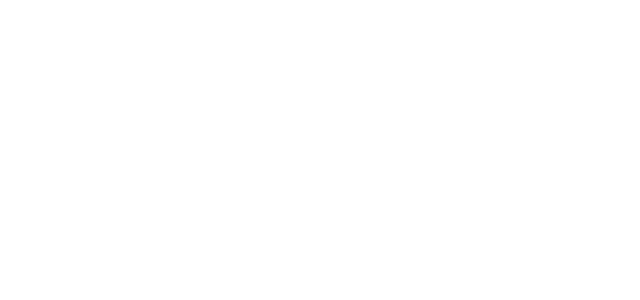
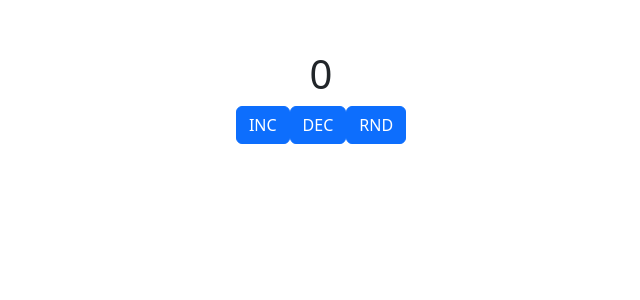
Before and after one commit to oppsmybad/redux-basic-principles, a React (Create React App) app: page / in a window 1280 px wide. Shown: the top 300 px of the page, without its empty margins (319-959 px from the left). Built offline with nearby package versions, Linux system fonts and the light colour scheme.

Commit message:
compound react-redux by using connect

```diff
--- a/src/actions.jsx
+++ b/src/actions.jsx
@@ -9,7 +9,7 @@
 });
 
 // action для RND
-export const rnd = (value) => ({
+export const rnd = () => ({
     type: "RND",
-    payload: value,
+    payload: Math.floor(Math.random() * 10),
 });
--- a/src/components/App.jsx
+++ b/src/components/App.jsx
@@ -1,6 +1,7 @@
 import Counter from "./Counter";
 
 const App = () => {
+    // Возвращаем компонент Счетчика
     return <Counter />;
 };
 
--- a/src/components/Counter.jsx
+++ b/src/components/Counter.jsx
@@ -1,5 +1,16 @@
+import { connect } from "react-redux";
+import * as actions from "../actions";
+
 const Counter = ({ counter, inc, dec, rnd }) => {
-    <div className="jumbotron" style="text-align: center; margin-top: 50px">
+    return (
+        // Возвращаем верстку через return
+        <div
+            className="jumbotron"
+            style={{
+                textAlign: "center",
+                marginTop: "50px",
+            }}
+        >
             <h1 id="counter">{counter}</h1>
             <button onClick={inc} className="btn btn-primary">
                 INC
@@ -10,7 +21,20 @@
             <button onClick={rnd} className="btn btn-primary">
                 RND
             </button>
-    </div>;
+        </div>
+    );
 };
 
-export default Counter;
+const mapStateToProps = (state) => {
+    return {
+        counter: state.value, // 0
+    };
+};
+
+// Возвращаем привязанные actions
+// const mapDispatchToProps = (dispatch) => {
+//     return bindActionCreators(actions, dispatch);
+// };
+
+// Привязываем mapStateToProps и mapDispatchToProps на Counter
+export default connect(mapStateToProps, actions)(Counter);
--- a/src/index.jsx
+++ b/src/index.jsx
@@ -14,6 +14,7 @@
 
 root.render(
     <StrictMode>
+        {/* Оборачиваем компонент App в Provider для глобального доступа */}
         <Provider store={store}>
             <App />
         </Provider>
--- a/src/reducer.jsx
+++ b/src/reducer.jsx
@@ -1,5 +1,5 @@
 // Логика Редюсера
-const initialState = { value: 0 };
+const initialState = { value: 0, foo: "bar", name: "Ivan" };
 
 const reducer = (state = initialState, action) => {
     switch (action.type) {
```
Lines whose indentation alone changed are shown as unchanged.
